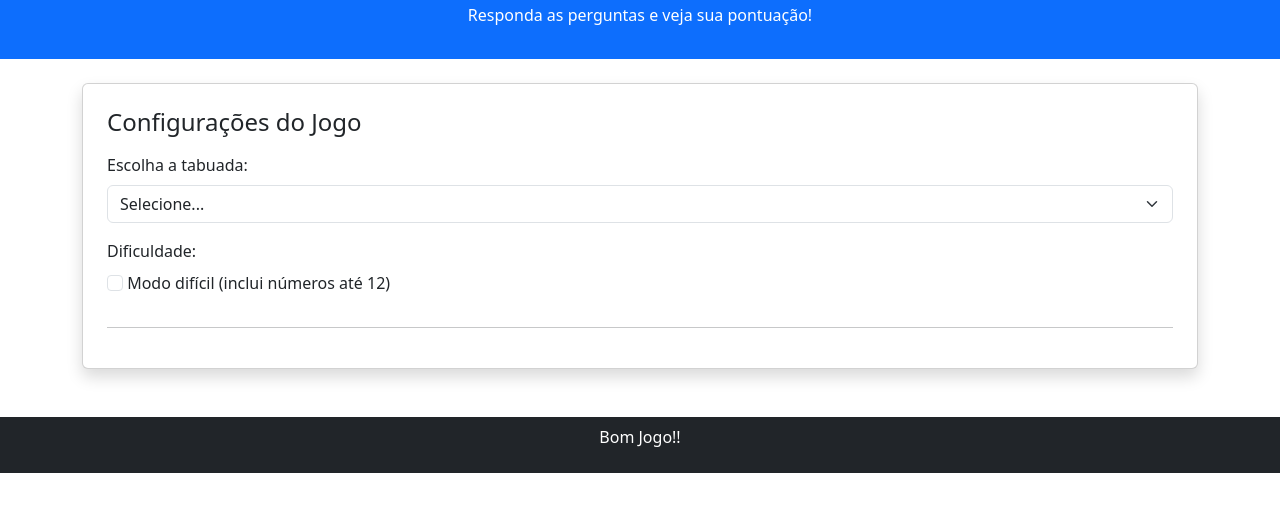
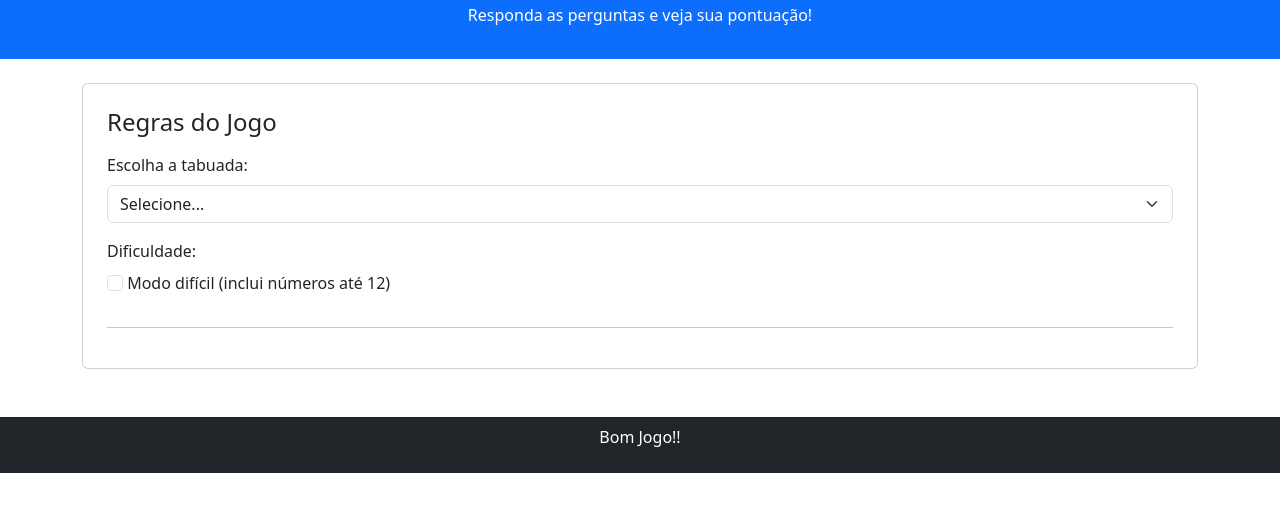
Before and after one commit to jucruzcredo/gameweb, a plain HTML site: page docs/index.html in a window 1280 px wide. Shown: the part 69-580 px from the top of the page. Drawn offline with nearby package versions, Linux system fonts and the light colour scheme.

Commit message:
index.html

```diff
--- a/docs/index.html
+++ b/docs/index.html
@@ -19,9 +19,9 @@
     <main class="container mb-5">
 
         <!-- FORMULÁRIO DO GAME -->
-        <form id="quizForm" class="card p-4 shadow">
+        <form id="quizForm" class="card p-4">
 
-            <h4 class="mb-3">Configurações do Jogo</h4>
+            <h4 class="mb-3">Regras do Jogo</h4>
 
             <!-- Select -->
             <div class="mb-3">
@@ -67,4 +67,5 @@
     </footer>
     <script src="js/meuscript.js"></script>
 
+
     </body>
```
